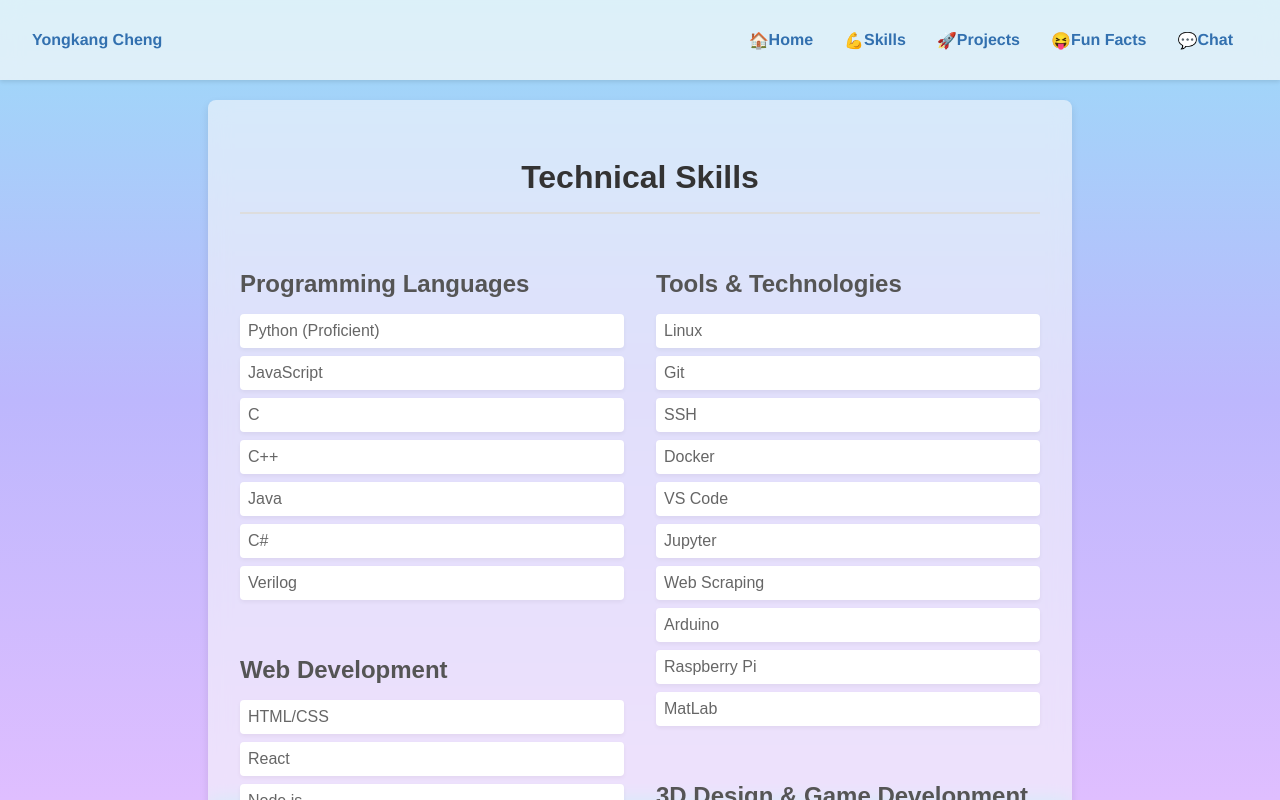
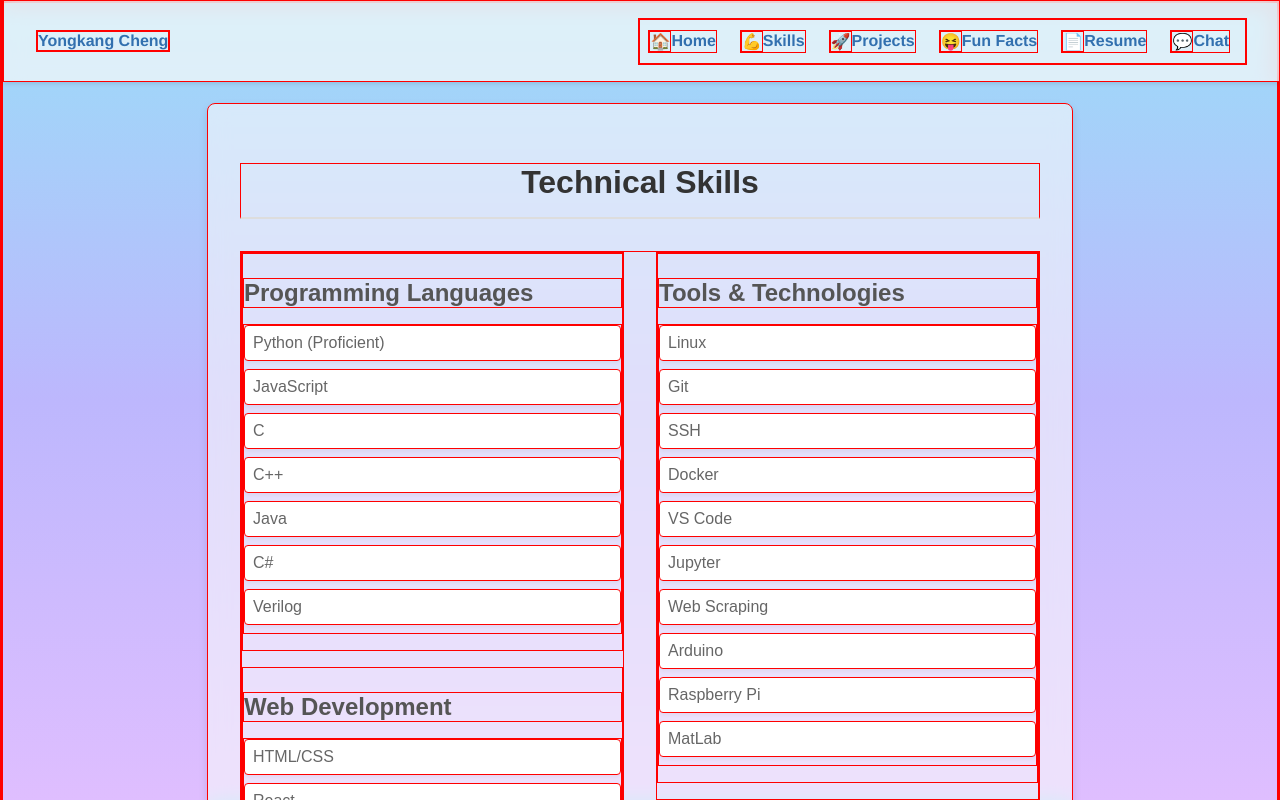
Before and after one commit to Ken-2511/personal_website, a React (Vite) app in the folder frontend/: page /skills in a window 1280 px wide. Shown: the top 800 px of the page. Built offline with nearby package versions, Linux system fonts and the light colour scheme.

Commit message:
upload resume, and hide the "home" icon when it's at home

```diff
--- a/frontend/src/App.tsx
+++ b/frontend/src/App.tsx
@@ -19,7 +19,6 @@ function App() {
         <Route path="/projects" element={<Projects />} />
         <Route path="/fun-facts" element={<FunFacts />} />
         <Route path="/chat" element={<Chat />} />
-        {/* <Route path="/3ace6bf23d0dceb63ef7ad28469f336465ef6ce7f818a355cbb1f71907becc39" element={<PureChat />} /> */}
         <Route path="*" element={<NotFound />} />
       </Routes>
     </Router>
--- a/frontend/src/components/Header.css
+++ b/frontend/src/components/Header.css
@@ -24,7 +24,7 @@ header {
     font-size: 1rem;
     font-weight: bold;
     color: #3270af;
-    margin-right: 16px;
+    margin-right: 0px;
 }
 
 .hamburger {
@@ -59,7 +59,7 @@ header {
     align-items: center;
     color: #3270af;
     font-size: 1rem;
-    margin-left: 16px;
+    margin-left: 8px;
 }
 
 .navi a:hover {
--- a/frontend/src/components/Header.tsx
+++ b/frontend/src/components/Header.tsx
@@ -1,6 +1,6 @@
-import { useState } from "react";
+import { useState, useEffect } from "react";
 import "./Header.css";
-import { Link } from "react-router-dom";
+import { Link, useLocation } from "react-router-dom";
 
 function Header() {
     const [isMenuOpen, setIsMenuOpen] = useState(false);
@@ -8,6 +8,15 @@ function Header() {
     const toggleMenu = () => {
         setIsMenuOpen(!isMenuOpen);
     };
+
+    // 判断是否是主页
+    const [isHome, setIsHome] = useState(false);
+
+    const location = useLocation();
+
+    useEffect(() => {
+        setIsHome(location.pathname !== "/");
+    }, [location]);
 
     return (
         <header className="header">
@@ -23,9 +32,11 @@ function Header() {
                     <span className="bar"></span>
                 </button>
                 <nav className={`navi ${isMenuOpen ? "open" : ""}`}>
+                    {isHome && (
                     <Link to="/" onClick={() => setIsMenuOpen(false)}>
                         <span role="img" aria-label="home">🏠</span> Home
                     </Link>
+                    )}
                     <Link to="/skills" onClick={() => setIsMenuOpen(false)}>
                         <span role="img" aria-label="muscle">💪</span> Skills
                     </Link>
@@ -35,6 +46,9 @@ function Header() {
                     <Link to="/fun-facts" onClick={() => setIsMenuOpen(false)}>
                         <span role="img" aria-label="fun">😝</span> Fun Facts
                     </Link>
+                    <a href="/resume.pdf" rel="noopener noreferrer" onClick={() => setIsMenuOpen(false)}>
+                        <span role="img" aria-label="resume">📄</span> Resume
+                    </a>
                     <Link to="/chat" onClick={() => setIsMenuOpen(false)}>
                         <span role="img" aria-label="chat">💬</span> Chat
                     </Link>
--- a/frontend/src/index.css
+++ b/frontend/src/index.css
@@ -7,6 +7,10 @@ body {
   -moz-osx-font-smoothing: grayscale;
 }
 
+* {
+  border: 1px solid red;
+}
+
 code {
   font-family: source-code-pro, Menlo, Monaco, Consolas, 'Courier New',
     monospace;
```
Also changed, not shown: 1 other file (tests, documents, lock files or other folders). Lines whose indentation alone changed are shown as unchanged.
